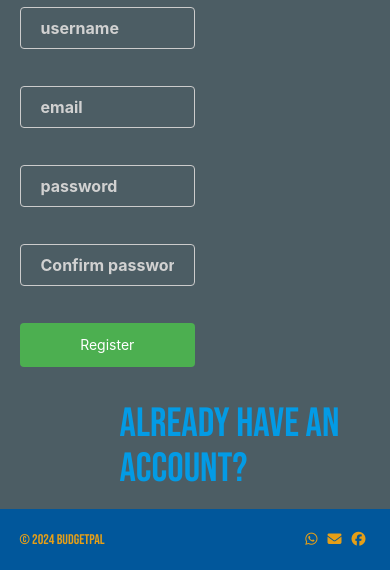
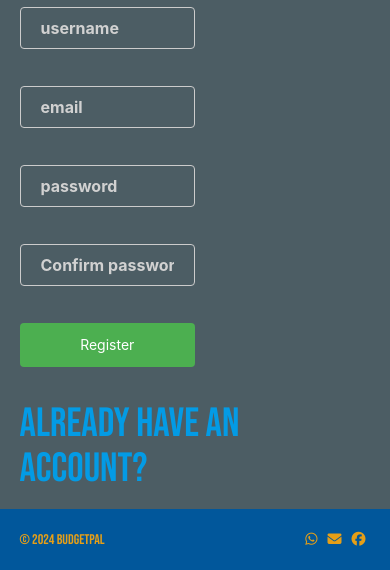
Before and after one commit to Nmyhi/BudgetPal, a Flask app: page /register in a window 390 px wide. Shown: the part 282-852 px from the top of the page. Run offline with Flask 2, Linux system fonts and the light colour scheme; data comes from the database, SQL or seed files in the repository.

Commit message:
Remove code to make the page more responsive

```diff
--- a/budgetpal/templates/registration.html
+++ b/budgetpal/templates/registration.html
@@ -45,7 +45,7 @@
   </div>
 </form>
 <p></p>
-<h3 style="color: blue; margin-left: 100px">
+<h3 style="color: blue">
   <a href="{{ url_for('loggin') }}">Already have an account?</a>
 </h3>
 
```
